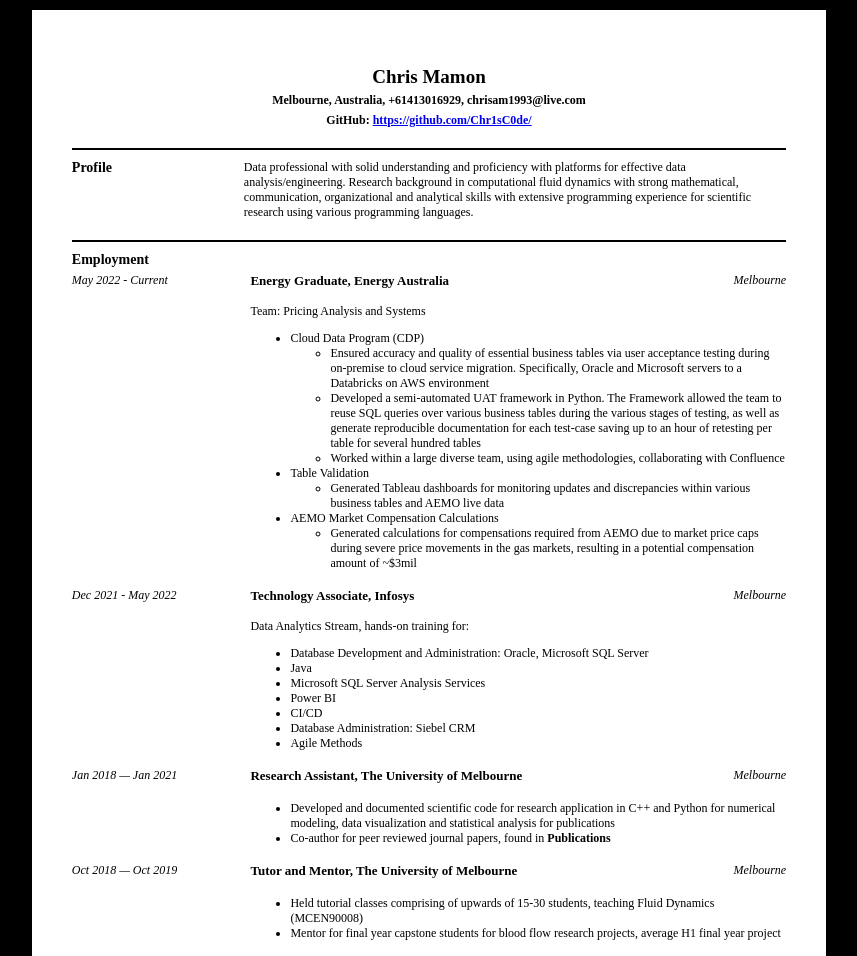
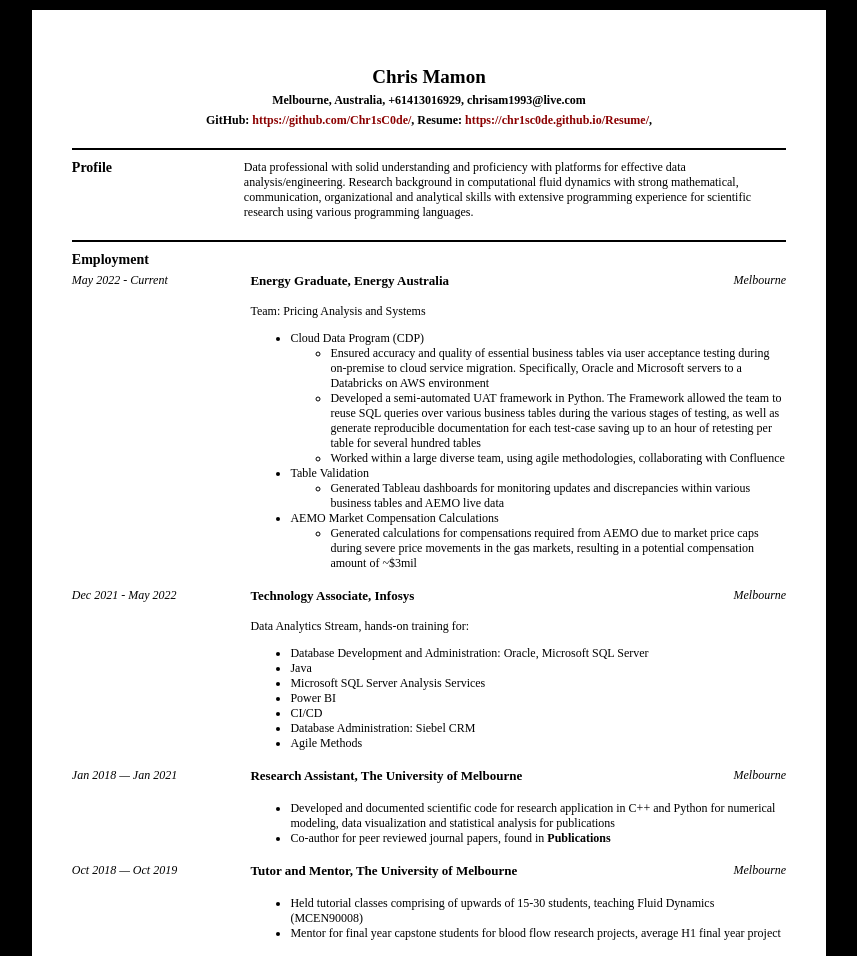
Before and after one commit to Chr1sC0de/Resume, a plain HTML site: page index.html in a window 1280 px wide. Shown: the top 956 px of the page, without its empty margins (211-1068 px from the left). Drawn offline with Linux system fonts and the light colour scheme.

Commit message:
updated resume

```diff
--- a/index.html
+++ b/index.html
@@ -18,8 +18,8 @@
                 chrisam1993@live.com
             </h4>
             <h4 id="github-link">
-                GitHub:
-                <a href="https://github.com/Chr1sC0de/">https://github.com/Chr1sC0de/</a>
+                GitHub: <a href="https://github.com/Chr1sC0de/">https://github.com/Chr1sC0de/</a>,
+                Resume: <a href="https://chr1sc0de.github.io/Resume/">https://chr1sc0de.github.io/Resume/</a>,
             </h4>
         </section>
 
--- a/pdf_style_1.css
+++ b/pdf_style_1.css
@@ -164,3 +164,8 @@
     font-weight: bold;
 }
 /* referees section end */
+
+a, a:hover, a:visited, a:active {
+  color: darkred;
+  text-decoration: none;
+ }
```
